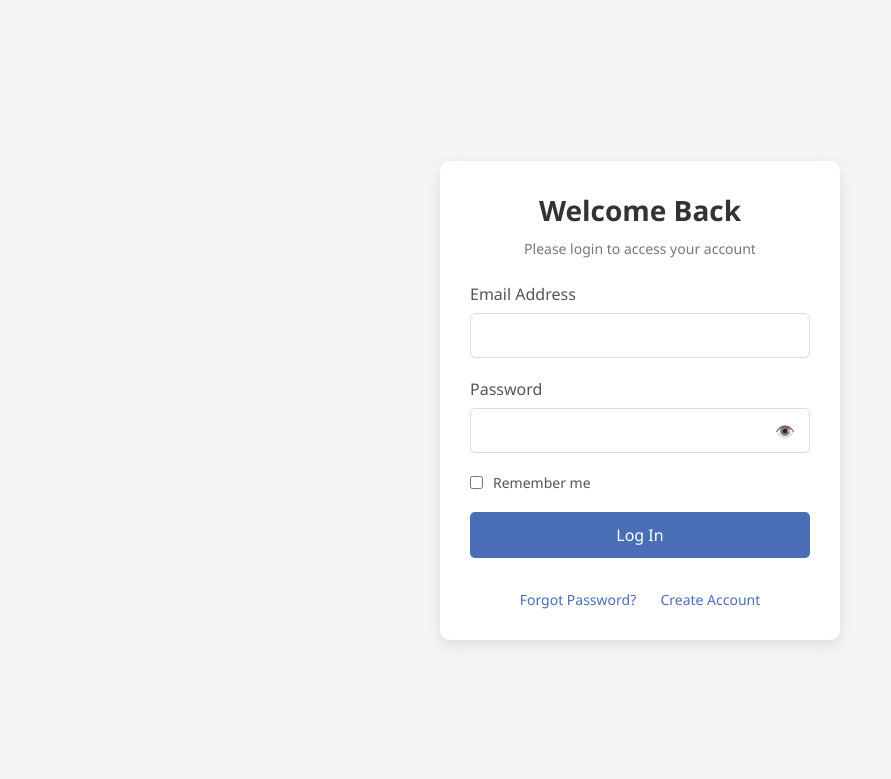
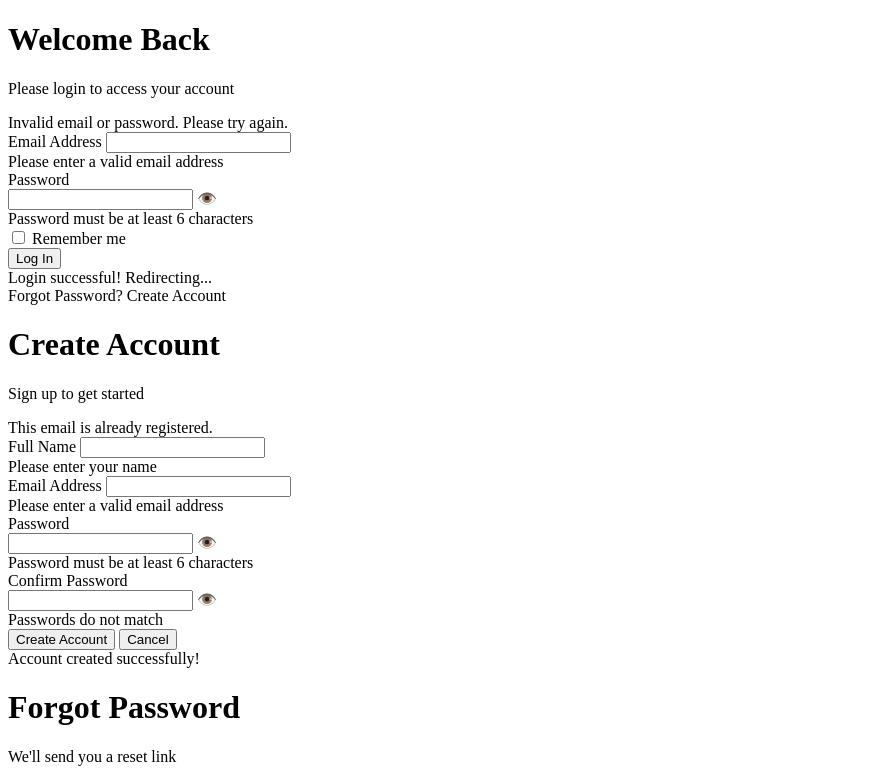
Before and after one commit to Tetricia805/Web-Programming, a website: page simpleLogin.html in a window 1280 px wide. Shown: the top 779 px of the page, without its empty margins (0-891 px from the left). Drawn offline with Linux system fonts and the light colour scheme.

Commit message:
Update simpleLogin.html

```diff
--- a/simpleLogin.html
+++ b/simpleLogin.html
@@ -4,212 +4,7 @@
     <meta charset="UTF-8">
     <meta name="viewport" content="width=device-width, initial-scale=1.0">
     <title>Login Page</title>
-    <style>
-        * {
-            margin: 0;
-            padding: 0;
-            box-sizing: border-box;
-            font-family: 'Segoe UI', Tahoma, Geneva, Verdana, sans-serif;
-        }
 
-        body {
-            background-color: #f5f5f5;
-            display: flex;
-            justify-content: center;
-            align-items: center;
-            min-height: 100vh;
-        }
-
-        .container {
-            background-color: white;
-            border-radius: 10px;
-            box-shadow: 0 5px 15px rgba(0, 0, 0, 0.1);
-            width: 100%;
-            max-width: 400px;
-            padding: 30px;
-        }
-
-        .header {
-            text-align: center;
-            margin-bottom: 25px;
-        }
-
-        .header h1 {
-            color: #333;
-            font-size: 28px;
-            margin-bottom: 10px;
-        }
-
-        .header p {
-            color: #777;
-            font-size: 14px;
-        }
-
-        .form-group {
-            margin-bottom: 20px;
-        }
-
-        .form-group label {
-            display: block;
-            margin-bottom: 8px;
-            font-weight: 500;
-            color: #555;
-        }
-
-        .form-control {
-            width: 100%;
-            padding: 12px 15px;
-            font-size: 14px;
-            border: 1px solid #ddd;
-            border-radius: 5px;
-            transition: border-color 0.3s;
-        }
-
-        .form-control:focus {
-            border-color: #4a6eb5;
-            outline: none;
-        }
-
-        .form-check {
-            display: flex;
-            align-items: center;
-            margin-bottom: 20px;
-        }
-
-        .form-check input {
-            margin-right: 10px;
-        }
-
-        .form-check label {
-            color: #555;
-            font-size: 14px;
-        }
-
-        .btn {
-            background-color: #4a6eb5;
-            color: white;
-            border: none;
-            padding: 12px 15px;
-            width: 100%;
-            font-size: 16px;
-            font-weight: 500;
-            border-radius: 5px;
-            cursor: pointer;
-            transition: background-color 0.3s;
-            margin-bottom: 10px;
-        }
-
-        .btn:hover {
-            background-color: #3a5a94;
-        }
-
-        .btn:disabled {
-            background-color: #ccc;
-            cursor: not-allowed;
-        }
-
-        .btn-secondary {
-            background-color: #6c757d;
-        }
-
-        .btn-secondary:hover {
-            background-color: #5a6268;
-        }
-
-        .error-message {
-            color: #e74c3c;
-            font-size: 14px;
-            margin-top: 5px;
-            display: none;
-        }
-
-        .password-toggle {
-            position: relative;
-        }
-
-        .password-toggle .toggle-icon {
-            position: absolute;
-            right: 15px;
-            top: 12px;
-            cursor: pointer;
-            color: #777;
-        }
-
-        .extra-links {
-            text-align: center;
-            margin-top: 20px;
-        }
-
-        .extra-links a {
-            color: #4a6eb5;
-            text-decoration: none;
-            font-size: 14px;
-            margin: 0 10px;
-            cursor: pointer;
-        }
-
-        .extra-links a:hover {
-            text-decoration: underline;
-        }
-
-        .success-message {
-            color: #2ecc71;
-            text-align: center;
-            margin: 10px 0;
-            display: none;
-        }
-
-        .form {
-            display: none;
-        }
-
-        .active {
-            display: block;
-        }
-
-        .dashboard {
-            display: none;
-            text-align: center;
-        }
-
-        .dashboard h2 {
-            margin-bottom: 20px;
-            color: #333;
-        }
-
-        .user-info {
-            background-color: #f8f9fa;
-            border-radius: 5px;
-            padding: 15px;
-            margin-bottom: 20px;
-            text-align: left;
-        }
-
-        .user-info p {
-            margin: 10px 0;
-        }
-
-        .user-info strong {
-            font-weight: 600;
-            margin-right: 5px;
-        }
-
-        .alert {
-            padding: 10px 15px;
-            border-radius: 5px;
-            margin-bottom: 15px;
-            color: white;
-            display: none;
-        }
-
-        .alert-danger {
-            background-color: #e74c3c;
-        }
-
-        .alert-success {
-            background-color: #2ecc71;
-        }
-    </style>
 </head>
 <body>
     <div class="container">
```
